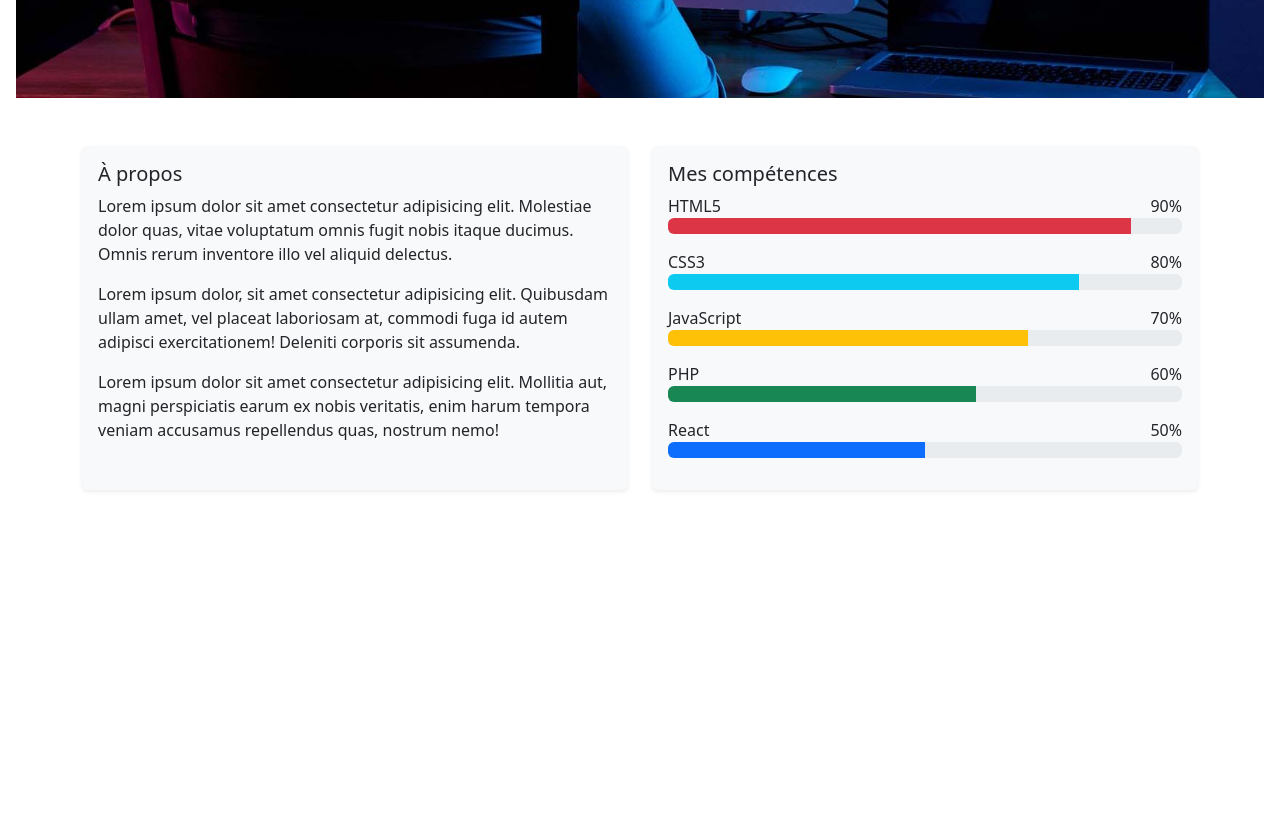
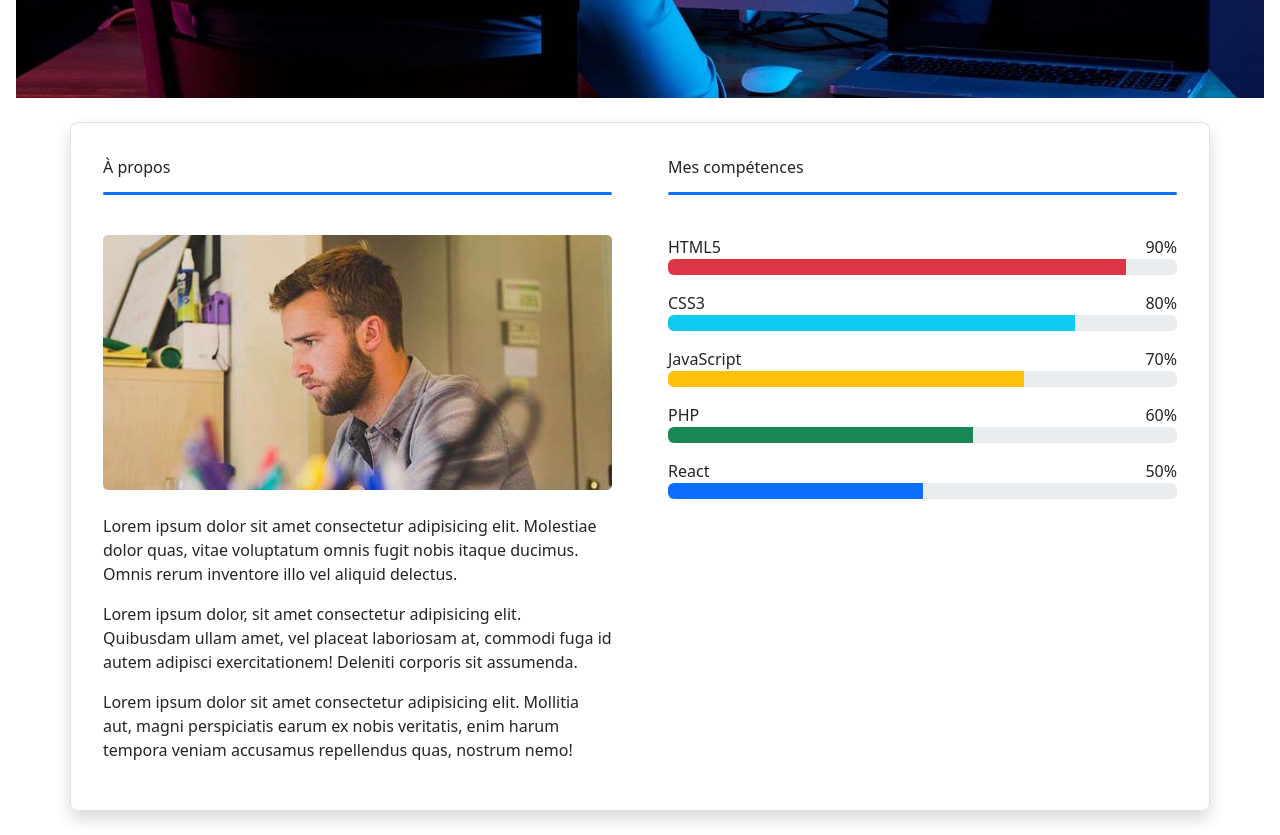
Before and after one commit to Khallas111/portfolioJonhDoe, a React (Create React App) app: page / in a window 1280 px wide. Shown: the part 760-1595 px from the top of the page. Before the commit the page ends 1298 px from the top, so only its background shows below. Built offline with nearby package versions, Linux system fonts and the light colour scheme.

Commit message:
Up
Ajout de l'image et finitions de l'élément central.

```diff
--- a/src/Pages/Home.js
+++ b/src/Pages/Home.js
@@ -1,9 +1,10 @@
 import React from "react";
 import Header from "../Components/Header";
 import Footer from "../Components/Footer";
-import { Container, Row, Col } from "react-bootstrap";
+import { Container, Row, Col, CardImg } from "react-bootstrap";
 import Image from "react-bootstrap/Image";
 import herobg from "../assets/images/hero-bg.jpg";
+import johndoeabout from "../assets/images/john-doe-about.jpg";
 import Card from "react-bootstrap/Card";
 import "../styles/Home.scss";
 //------------------------------------------------------------------------
@@ -37,14 +38,20 @@ const Progress = ({ label, value, color }) => (
     </div>
   </div>
 );
-
+//------------------------------------------------------------------------
+//  Création du composant DoubleCard (composant du milieu de la page d'accueil)
 const DoubleCard = () => (
-  <Container className="my-5">
+  <Container className="border rounded-3 my-4 p-3 shadow">
     <Row className="g-4">
       <Col xs={12} md={6}>
-        <Card className="h-100 bg-light border-0 shadow-sm">
+        <Card className="border-0">
           <Card.Body>
-            <Card.Title>À propos</Card.Title>
+            <div className="section-title">À propos</div>
+            <Card.Img
+              src={johndoeabout}
+              alt="Jonh Doe travaillant sur un projet"
+              className="jonhdoe-about-img mb-4"
+            />
             <p>
               Lorem ipsum dolor sit amet consectetur adipisicing elit. Molestiae
               dolor quas, vitae voluptatum omnis fugit nobis itaque ducimus.
@@ -65,9 +72,9 @@ const DoubleCard = () => (
       </Col>
 
       <Col xs={12} md={6}>
-        <Card className="h-100 bg-light border-0 shadow-sm">
+        <Card className="border-0">
           <Card.Body>
-            <Card.Title>Mes compétences</Card.Title>
+            <div className="section-title">Mes compétences</div>
 
             <Progress label="HTML5" value={90} color="danger" />
             <Progress label="CSS3" value={80} color="info" />
--- a/src/styles/Home.scss
+++ b/src/styles/Home.scss
@@ -9,3 +9,20 @@
   background: rgba(0, 0, 0, 0.5);
   padding: 2rem;
 }
+
+.section-title {
+  position: relative;
+  padding-bottom: 1rem;
+  margin-bottom: 2.5rem;
+}
+
+.section-title::after {
+  content: "";
+  position: absolute;
+  left: 0;
+  bottom: 0;
+  width: 100%;
+  height: 3px;
+  background: #0d6efd; // couleur bootstrap primary
+  border-radius: 2px;
+}
```
